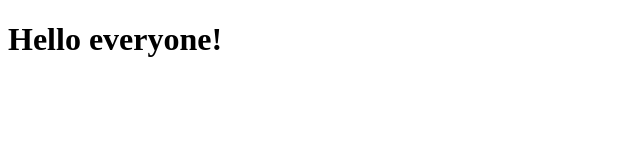
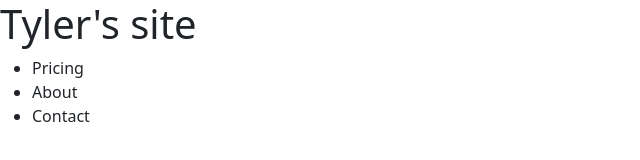
Before and after one commit to td6904/First-React-Tutorial-Notes, a plain HTML site: page index.html in a window 1280 px wide. Shown: the whole page, without its empty margins (0-640 px from the left). Drawn offline with nearby package versions, Linux system fonts and the light colour scheme.

```diff
--- a/index.html
+++ b/index.html
@@ -5,6 +5,7 @@
     <meta charset="UTF-8">
     <meta http-equiv="X-UA-Compatible" content="IE=edge">
     <meta name="viewport" content="width=device-width, initial-scale=1.0">
+    <link href="https://cdn.jsdelivr.net/npm/bootstrap@5.3.0-alpha2/dist/css/bootstrap.min.css" rel="stylesheet" integrity="sha384-aFq/bzH65dt+w6FI2ooMVUpc+21e0SRygnTpmBvdBgSdnuTN7QbdgL+OapgHtvPp" crossorigin="anonymous">
     <script crossorigin src="https://unpkg.com/react@18/umd/react.development.js"></script>
 <script crossorigin src="https://unpkg.com/react-dom@18/umd/react-dom.development.js"></script>
 <script src="https://unpkg.com/babel-standalone@6/babel.min.js"></script>
--- a/index.js
+++ b/index.js
@@ -1,3 +1,111 @@
-ReactDOM.render(<h1>Hello everyone!</h1>, document.getElementById("root"))
+/*
+function Navbar() {
+  return (
+    <nav className="navbar navbar-expand-lg navbar-light bg-light">
+      <a className="navbar-brand" href="#">
+        Navbar
+      </a>
+      <button
+        className="navbar-toggler"
+        type="button"
+        data-toggle="collapse"
+        data-target="#navbarSupportedContent"
+        aria-controls="navbarSupportedContent"
+        aria-expanded="false"
+        aria-label="Toggle navigation"
+      >
+        <span className="navbar-toggler-icon"></span>
+      </button>
+
+      <div className="collapse navbar-collapse" id="navbarSupportedContent">
+        <ul className="navbar-nav mr-auto">
+          <li className="nav-item active">
+            <a className="nav-link" href="#">
+              Home <span className="sr-only">(current)</span>
+            </a>
+          </li>
+          <li className="nav-item">
+            <a className="nav-link" href="#">
+              Link
+            </a>
+          </li>
+          <li className="nav-item dropdown">
+            <a
+              className="nav-link dropdown-toggle"
+              href="#"
+              id="navbarDropdown"
+              role="button"
+              data-toggle="dropdown"
+              aria-haspopup="true"
+              aria-expanded="false"
+            >
+              Dropdown
+            </a>
+            <div className="dropdown-menu" aria-labelledby="navbarDropdown">
+              <a className="dropdown-item" href="#">
+                Action
+              </a>
+              <a className="dropdown-item" href="#">
+                Another action
+              </a>
+              <div className="dropdown-divider"></div>
+              <a className="dropdown-item" href="#">
+                Something else here
+              </a>
+            </div>
+          </li>
+          <li className="nav-item">
+            <a className="nav-link disabled" href="#">
+              Disabled
+            </a>
+          </li>
+        </ul>
+        <form className="form-inline my-2 my-lg-0">
+          <input
+            className="form-control mr-sm-2"
+            type="search"
+            placeholder="Search"
+            aria-label="Search"
+          />
+          <button
+            className="btn btn-outline-success my-2 my-sm-0"
+            type="submit"
+          >
+            Search
+          </button>
+        </form>
+      </div>
+    </nav>
+  );
+}
+
+function MainContent() {
+return (
+    <h1>All my stufsh</h1>
+);
+}
+
+ReactDOM.render(
+    <div>
+  <Navbar />
+  <MainContent />
+  </div>,
+  document.getElementById("root")
+);
 
 // Watch out, using React 17 if writing render. creatRoot = newer React 18!
+
+*/
+
+const navbar = (
+  <nav className="header">
+    <h1>Tyler's site</h1>
+    <ul>
+      <li>Pricing</li>
+      <li>About</li>
+      <li>Contact</li>
+    </ul>
+  </nav>
+);
+
+ReactDOM.render(navbar, document.getElementById("root"));
```
Also changed, not shown: readme.md.
